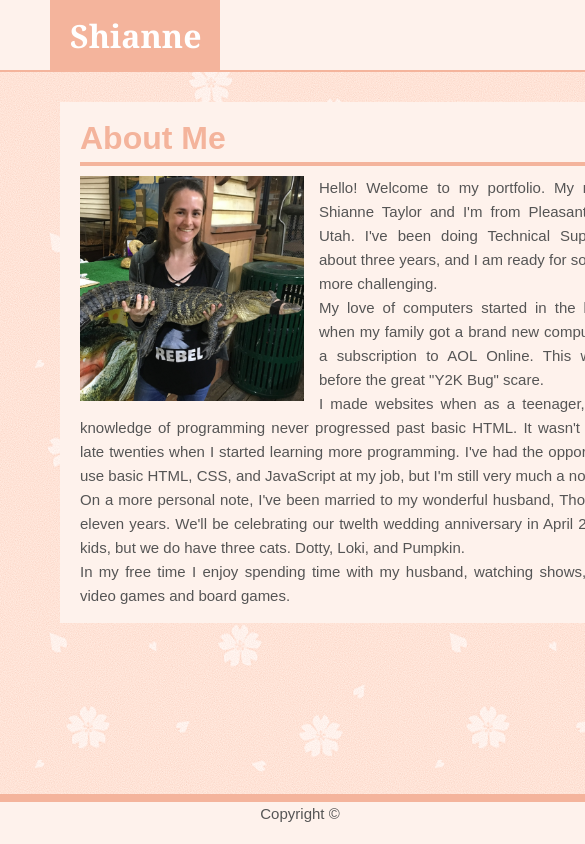
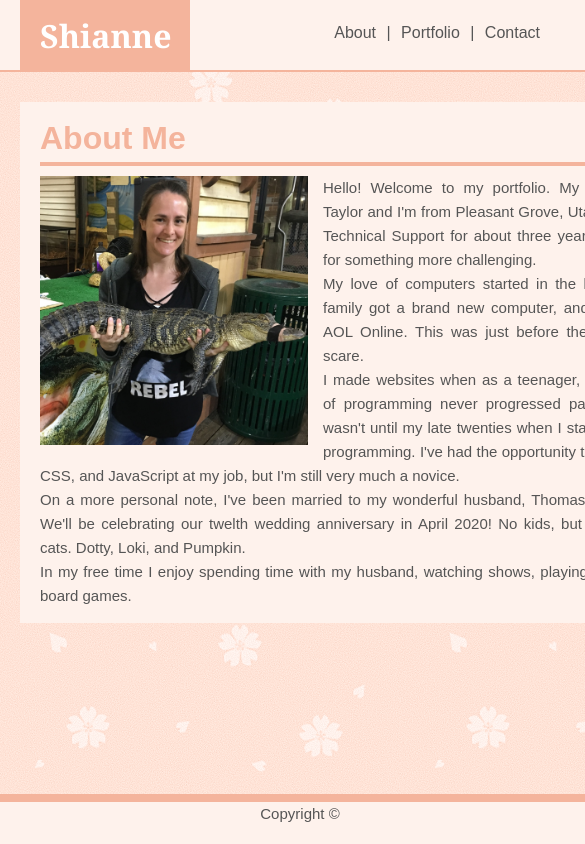
Before and after one commit to ShianneJT/Responsive-Portfolio, a plain HTML site: page index.html in a window 390 px wide. Shown: the top 844 px of the page, 585 px wide, since content can reach past the window. Drawn offline with Linux system fonts and the light colour scheme.

Commit message:
768 Responsive working for index and contact

```diff
--- a/assets/css/style.css
+++ b/assets/css/style.css
@@ -177,18 +177,40 @@ input, textarea {
         width: 100%;
         display: block;
         float: none;
-
     }
-
-
 }
 
 
 @media screen and (max-width: 768px) {
+    .wrapper {
+        width: 100%;
+        height: auto;
+        margin-bottom: -50px;
+    }
 
+    .navbar {
+        width: 100%;
+        padding-left: 20px;
+    }
 
+    .container {
+        width: 710px;
+        display: block;
+        float: left;
+        margin-left: 20px;
+    }
+
+    #bio-image {
+        width: 40%;
+        height: auto;
+    }
+
+    #content {
+        width: 100%;
+        display: block;
+        float: none;
+    }
 }
-
 
 @media screen and (max-width: 640px) {
 
```
